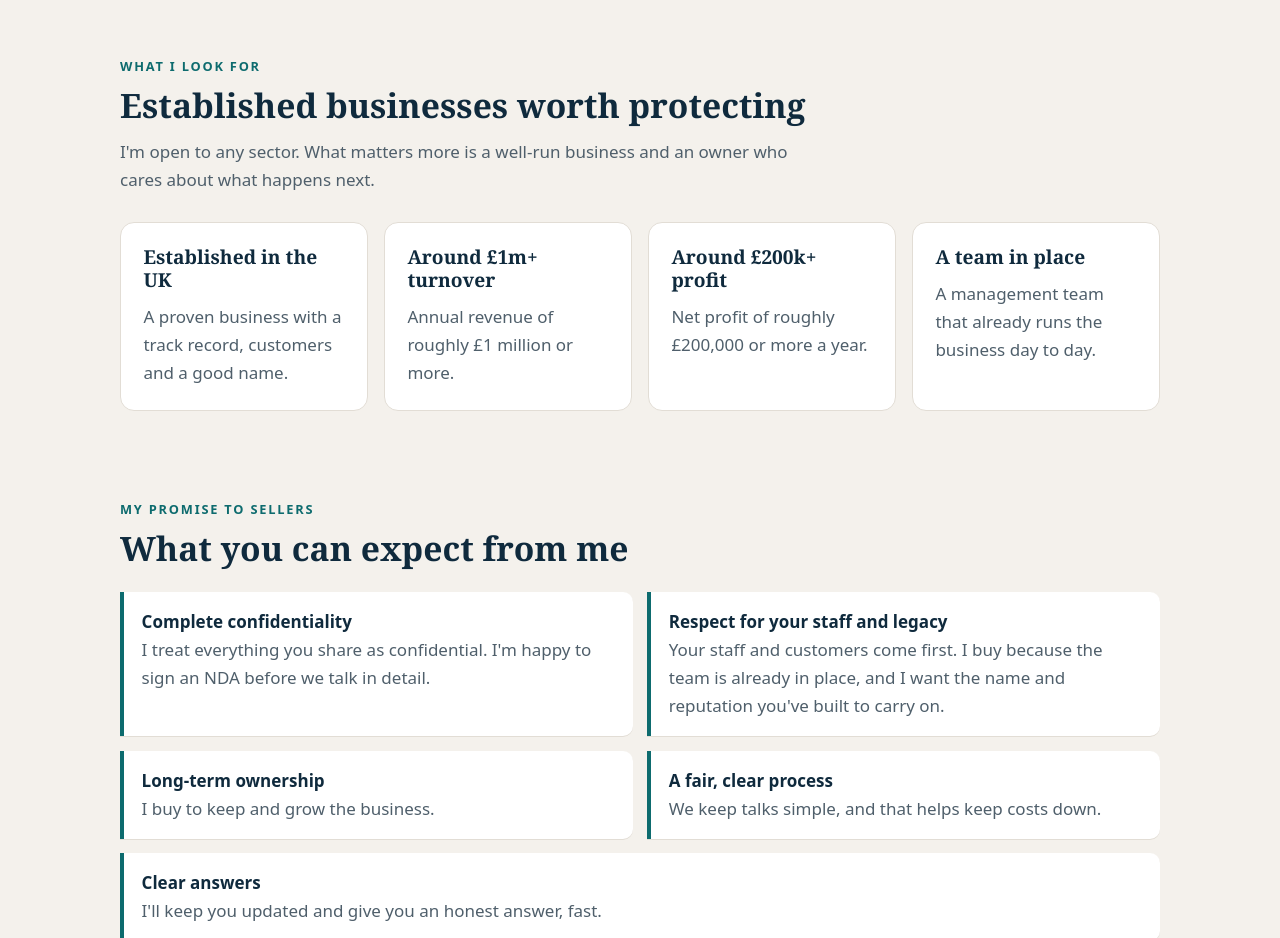
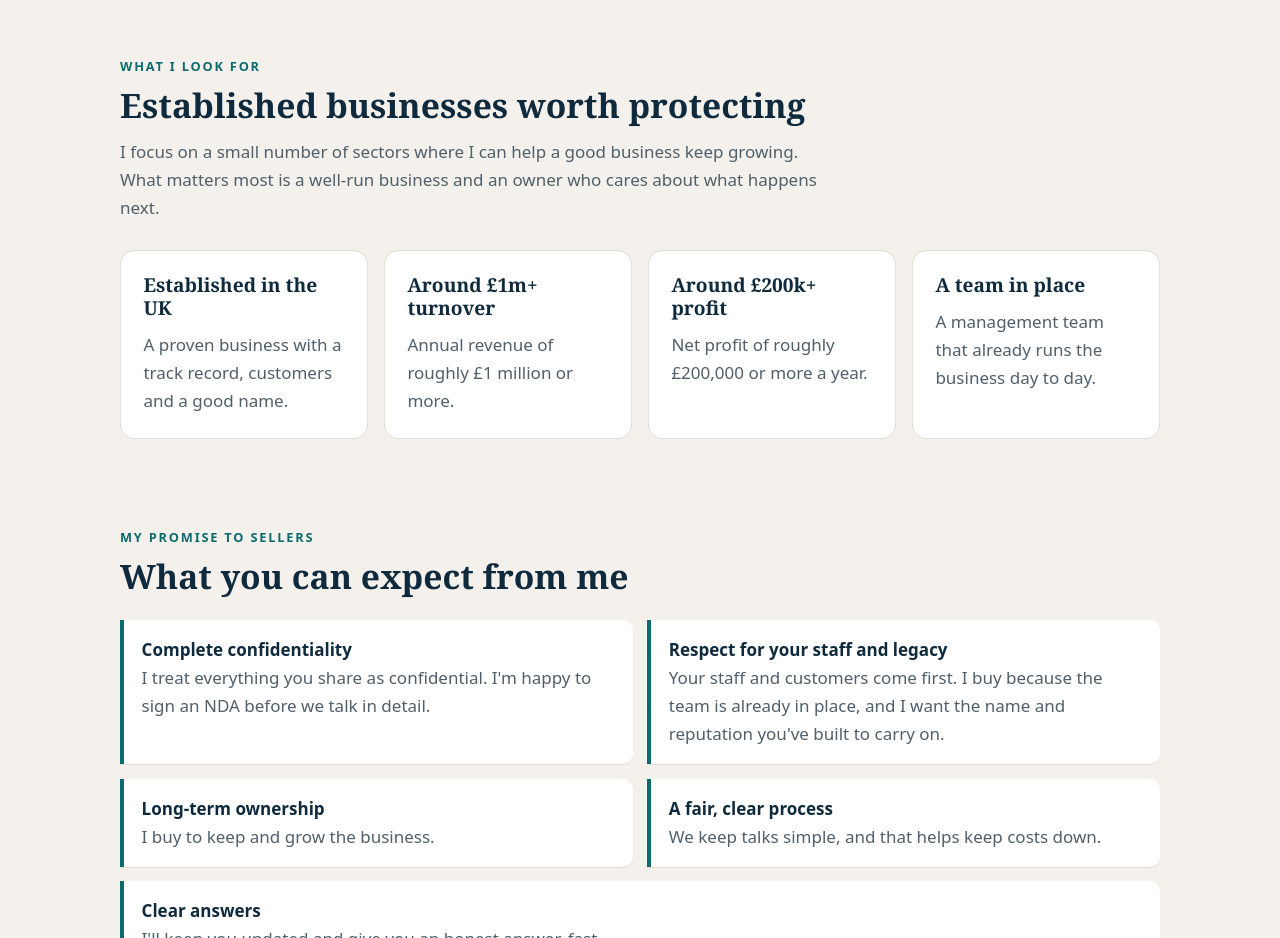
Before and after one commit to JuniorZoschke/juniorzoschke.com, a plain HTML site: page index.html in a window 1280 px wide. Shown: the part 1820-2758 px from the top of the page. Drawn offline with Linux system fonts and the light colour scheme.

Commit message:
Sector line: focus on a small number of sectors

```diff
--- a/index.html
+++ b/index.html
@@ -278,7 +278,7 @@ footer a{color:#dbe7ee}
     <div class="wrap">
       <p class="eyebrow">What I look for</p>
       <h2 id="criteria-title">Established businesses worth protecting</h2>
-      <p class="intro">I'm open to any sector. What matters more is a well-run business and an owner who cares about what happens next.</p>
+      <p class="intro">I focus on a small number of sectors where I can help a good business keep growing. What matters most is a well-run business and an owner who cares about what happens next.</p>
       <div class="grid four">
         <div class="card"><h3>Established in the UK</h3><p>A proven business with a track record, customers and a good name.</p></div>
         <div class="card"><h3>Around £1m+ turnover</h3><p>Annual revenue of roughly £1 million or more.</p></div>
```
